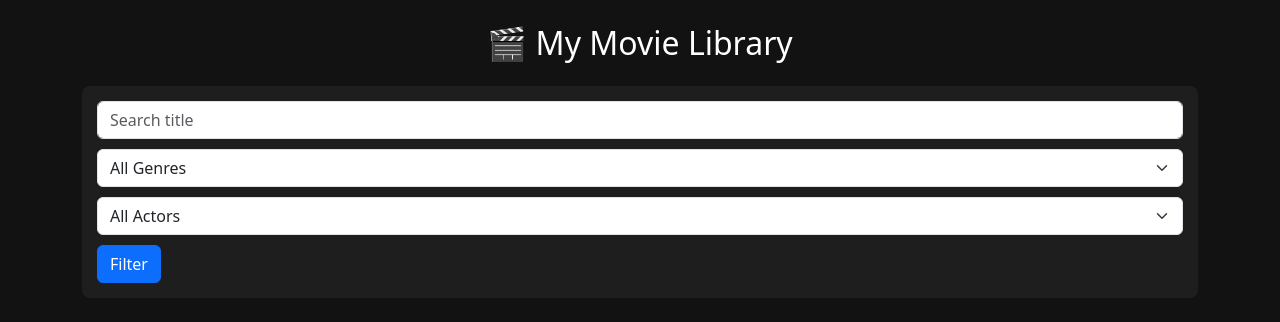
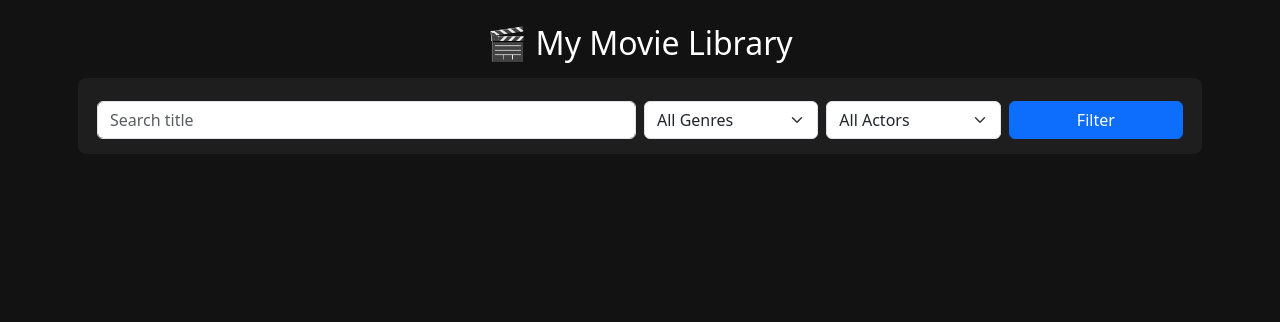
Before and after one commit to Hisha/MovieList, a FastAPI app: page / in a window 1280 px wide. Shown: the top 322 px of the page. Run offline with FastAPI, Linux system fonts and the light colour scheme; data that the repository does not hold is empty.

Commit message:
Update index.html

```diff
--- a/templates/index.html
+++ b/templates/index.html
@@ -6,7 +6,7 @@
     <link href="https://cdn.jsdelivr.net/npm/bootstrap@5.3.0/dist/css/bootstrap.min.css" rel="stylesheet">
     <style>
         body { background-color: #121212; color: #fff; }
-        .filter-bar { display: flex; flex-wrap: wrap; gap: 10px; background: #1e1e1e; padding: 15px; border-radius: 8px; margin-bottom: 20px; }
+        .filter-bar { background: #1e1e1e; padding: 15px; border-radius: 8px; margin-bottom: 20px; }
         .movie-card { background: #1e1e1e; border-radius: 10px; overflow: hidden; transition: transform 0.3s; text-align: center; }
         .movie-card:hover { transform: scale(1.05); cursor: pointer; }
         .movie-card img { width: 100%; height: 300px; object-fit: cover; }
@@ -18,21 +18,29 @@
     <h1 class="text-center mb-4">🎬 My Movie Library</h1>
 
     <!-- Filters -->
-    <form method="get" class="filter-bar">
-        <input type="text" name="search" class="form-control flex-grow-1" placeholder="Search title" value="{{ request.query_params.get('search', '') }}">
+    <form method="get" class="filter-bar row g-2">
+        <div class="col-md-6">
+            <input type="text" name="search" class="form-control" placeholder="Search title" value="{{ request.query_params.get('search', '') }}">
+        </div>
+        <div class="col-md-2">
             <select name="genre" class="form-select">
                 <option value="">All Genres</option>
                 {% for g in genres %}
                 <option value="{{ g }}" {% if request.query_params.get('genre') == g %}selected{% endif %}>{{ g }}</option>
                 {% endfor %}
             </select>
+        </div>
+        <div class="col-md-2">
             <select name="actor" class="form-select">
                 <option value="">All Actors</option>
                 {% for a in actors %}
                 <option value="{{ a }}" {% if request.query_params.get('actor') == a %}selected{% endif %}>{{ a }}</option>
                 {% endfor %}
             </select>
-        <button class="btn btn-primary">Filter</button>
+        </div>
+        <div class="col-md-2">
+            <button class="btn btn-primary w-100">Filter</button>
+        </div>
     </form>
 
     <!-- Movie Grid -->
```
Lines whose indentation alone changed are shown as unchanged.
